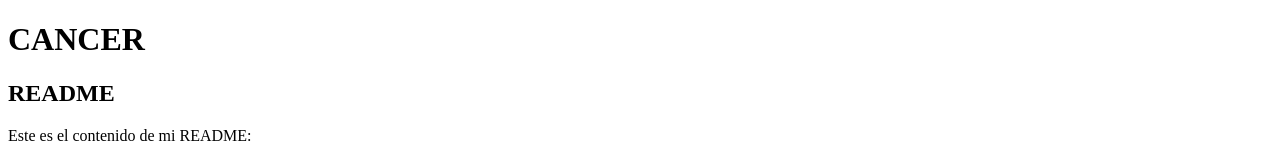
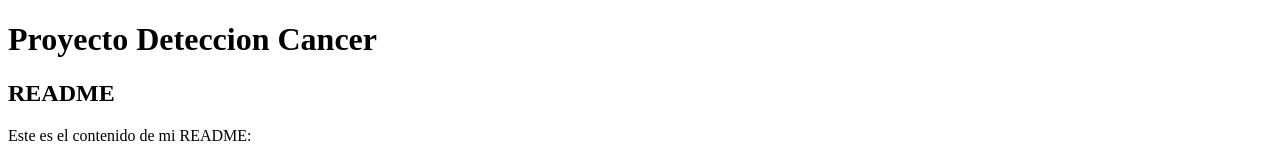
Before and after one commit to CetoKaiva/ConsultoriaMACCI, a plain HTML site: page index.html in a window 1280 px wide. Shown: the top 159 px of the page. Drawn offline with Linux system fonts and the light colour scheme.

Commit message:
Update index.html

```diff
--- a/index.html
+++ b/index.html
@@ -7,7 +7,7 @@
 </head>
 <body>
     <header>
-        <h1>CANCER</h1>
+        <h1>Proyecto Deteccion Cancer</h1>
     </header>
 
     <section>
```
